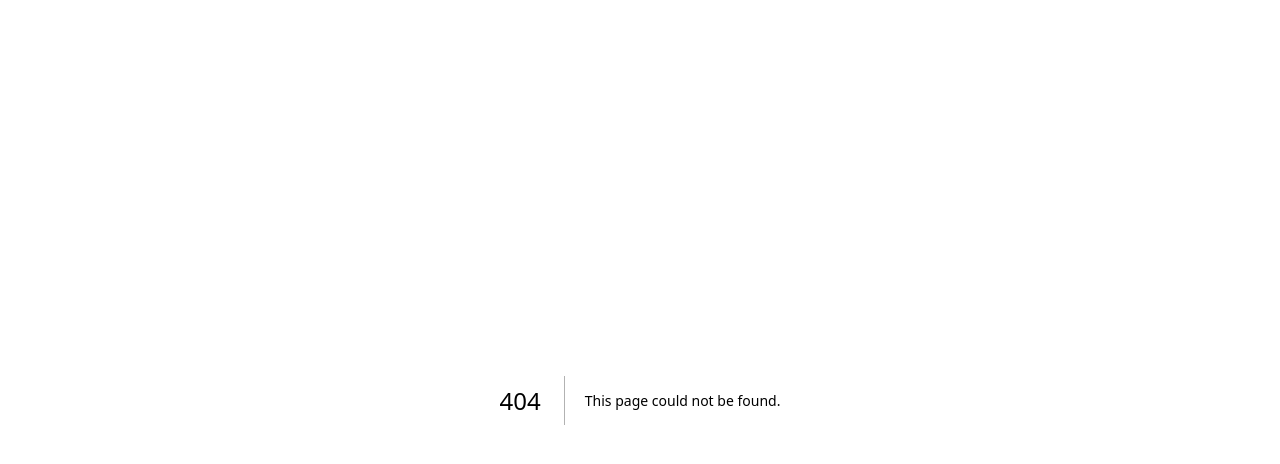
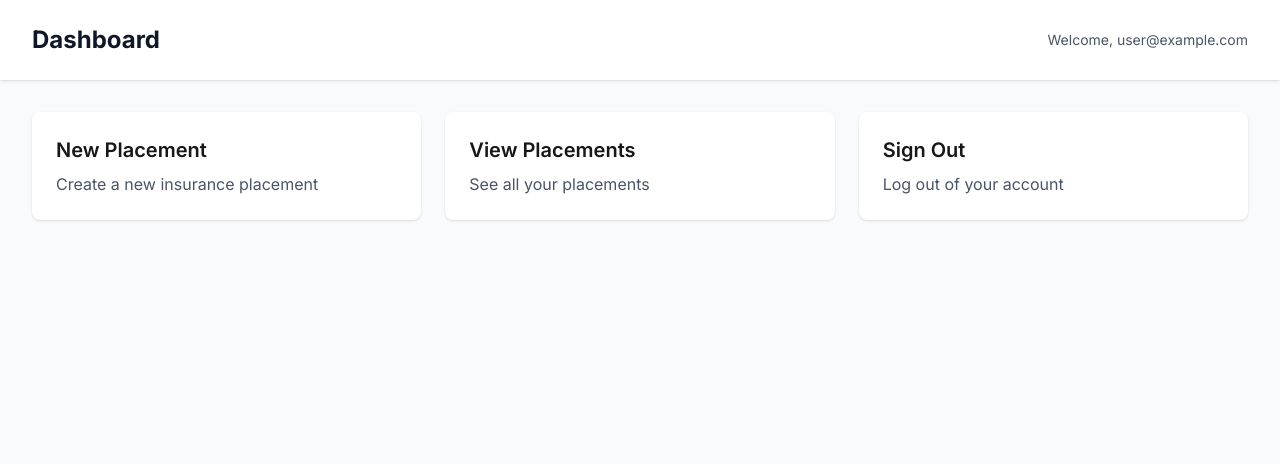
Before and after one commit to Sladed49er/mitch-placement-pro, a Next.js app: page /dashboard in a window 1280 px wide. Before the commit this address had no page. Shown: the top 464 px of the page. Built offline with nearby package versions, Linux system fonts and the light colour scheme; no server answers; sample sign-in values are in the browser's storage.

Commit message:
Add dashboard page

```diff
--- /dev/null
+++ b/app/dashboard/page.tsx
@@ -0,0 +1,45 @@
+import { auth } from '@/lib/auth';
+import { redirect } from 'next/navigation';
+import Link from 'next/link';
+
+export default async function DashboardPage() {
+  const session = await auth();
+
+  if (!session?.user) {
+    redirect('/auth/signin');
+  }
+
+  return (
+    <div className="min-h-screen bg-gray-50">
+      <div className="bg-white shadow">
+        <div className="max-w-7xl mx-auto px-4 sm:px-6 lg:px-8">
+          <div className="flex justify-between items-center py-6">
+            <h1 className="text-2xl font-bold text-gray-900">Dashboard</h1>
+            <div className="text-sm text-gray-600">
+              Welcome, {session.user.email}
+            </div>
+          </div>
+        </div>
+      </div>
+
+      <div className="max-w-7xl mx-auto px-4 sm:px-6 lg:px-8 py-8">
+        <div className="grid grid-cols-1 md:grid-cols-3 gap-6">
+          <Link href="/placement" className="bg-white p-6 rounded-lg shadow hover:shadow-lg transition-shadow">
+            <h2 className="text-xl font-semibold mb-2">New Placement</h2>
+            <p className="text-gray-600">Create a new insurance placement</p>
+          </Link>
+
+          <Link href="/placements" className="bg-white p-6 rounded-lg shadow hover:shadow-lg transition-shadow">
+            <h2 className="text-xl font-semibold mb-2">View Placements</h2>
+            <p className="text-gray-600">See all your placements</p>
+          </Link>
+
+          <Link href="/auth/signout" className="bg-white p-6 rounded-lg shadow hover:shadow-lg transition-shadow">
+            <h2 className="text-xl font-semibold mb-2">Sign Out</h2>
+            <p className="text-gray-600">Log out of your account</p>
+          </Link>
+        </div>
+      </div>
+    </div>
+  );
+}
```
